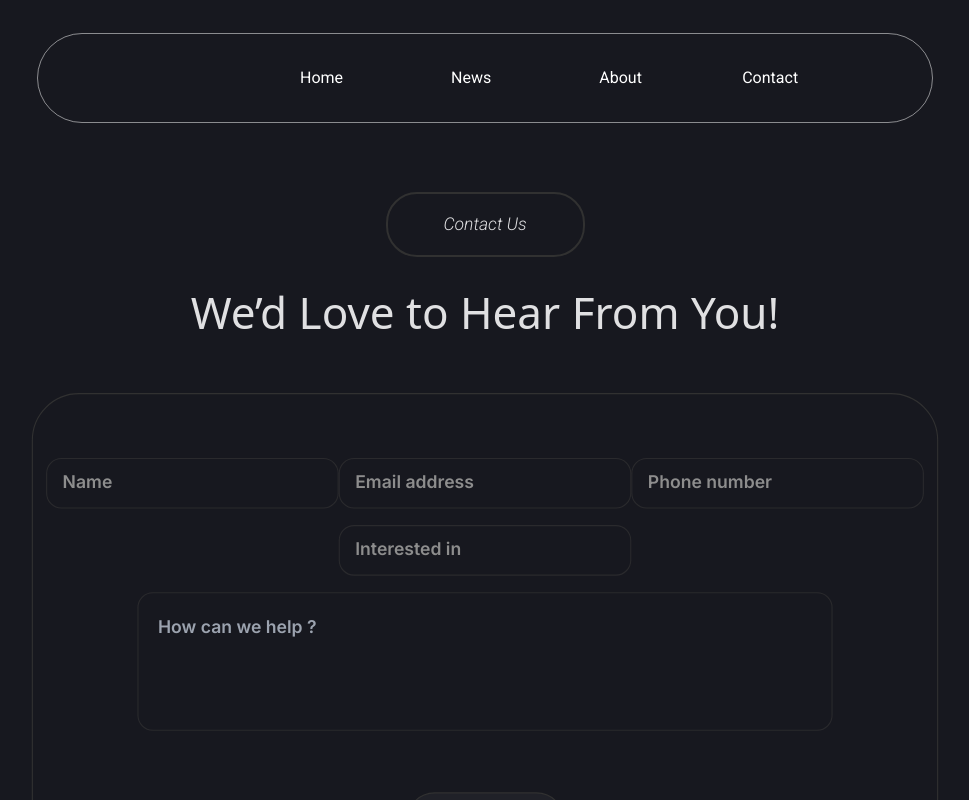
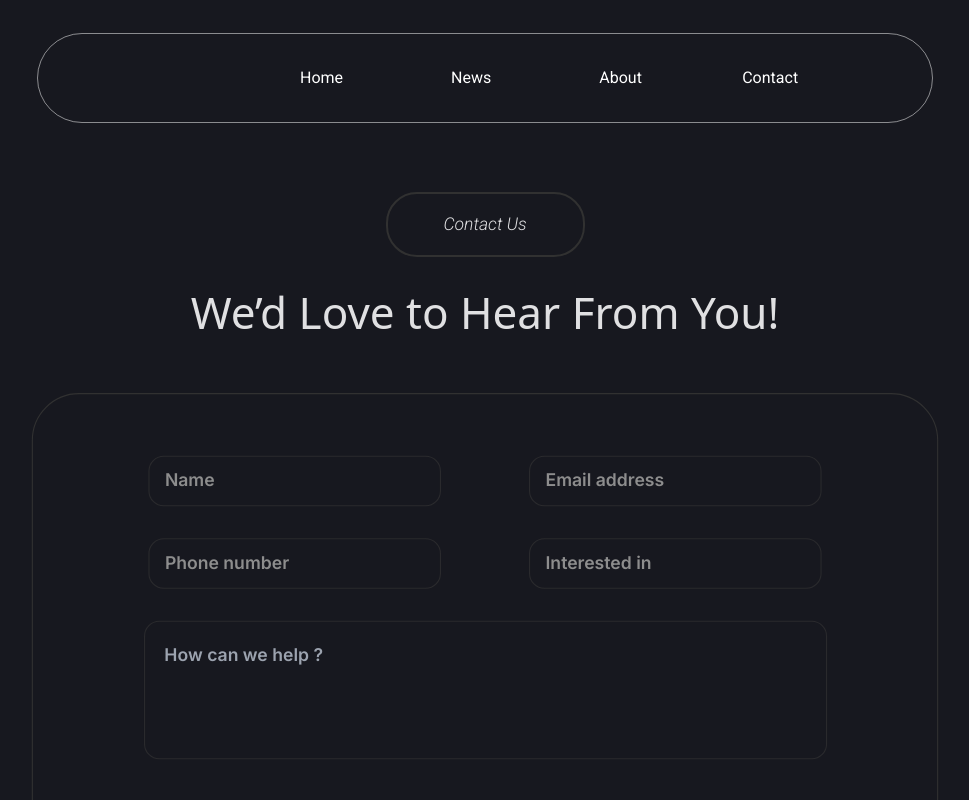
Before and after one commit to prasxor/Hackathon_main_desgn, a React (Vite) app in the folder HackathonDesign/: page /contact in a window 1280 px wide. Shown: the top 800 px of the page, without its empty margins (155-1124 px from the left). Built offline with nearby package versions, Linux system fonts and the light colour scheme.

Commit message:
updated upto nthing but some little changes regarding styles

```diff
--- a/HackathonDesign/src/Components/Elements/Atoms/Cards/FakeNewsCards/FakeNewsCards.css
+++ b/HackathonDesign/src/Components/Elements/Atoms/Cards/FakeNewsCards/FakeNewsCards.css
@@ -1,7 +1,7 @@
 .FakeNewsCardsContainer {
   /* border: 1.5px solid #313131; */
   /* border: 1px solid red; */
-  height: 80%;
+  height: 70%;
   width: 80%;
   display: flex;
   align-items: center;
--- a/HackathonDesign/src/Components/Elements/SecondHome/SecondHome.css
+++ b/HackathonDesign/src/Components/Elements/SecondHome/SecondHome.css
@@ -20,7 +20,7 @@
   align-items: center;
   justify-content: space-evenly;
   flex-direction: row;
-  /* gap: 20px; */
+  gap: 5%;
   width: 90%;
   /* border: 1px solid red; */
 }
--- a/HackathonDesign/src/Components/Pages/ContactUs/ContactUs.css
+++ b/HackathonDesign/src/Components/Pages/ContactUs/ContactUs.css
@@ -60,16 +60,40 @@
   display: flex;
   align-items: center;
   justify-content: center;
+  /* border: 1px solid red; */
   flex-wrap: wrap;
-  margin: 7% 0;
+  flex-direction: column;
+  margin: 5% 0;
+
 }
 
+.ContactUsInputContainerBottomMainInputSubContainer{
+  display: grid;
+  align-items: center;
+  justify-content: center;
+  /* border: 1px solid yellow; */
+  height: 150px;
+  width: 100%;
+  flex-wrap: wrap;
+  padding: 0 100px;
+  column-gap: 80px;
+  grid-template-columns: auto auto;
+}
+
+.ContactUsInputContainerBottomMainInputSeperateContaier{
+  /* border: 1px solid red; */
+  width: 100%;
+  height: auto;
+}
+
+
 .ContactUsTextarea {
-  width: 703px;
+  width: 690px;
   height: 126px;
   display: flex;
   align-items: center;
   justify-content: center;
+  /* border: 1px solid green; */
 }
 
 .ContactUsTextarea textarea {
--- a/HackathonDesign/src/Components/Pages/ContactUs/ContactUs.jsx
+++ b/HackathonDesign/src/Components/Pages/ContactUs/ContactUs.jsx
@@ -3,8 +3,8 @@ import Navbar from "../../Elements/Navbar/Navbar";
 import KeyHighlights from "../../Elements/Atoms/KeyHighlights/KeyHighlights";
 import "./ContactUs.css";
 import ContactInput from "../../Elements/Atoms/ContactInput/ContactInput";
-import ContactBtn from "../../Elements/Atoms/Button/ContactBtn/ContactBtn"
-import Footer from "../../Elements/Footer/Footer"
+import ContactBtn from "../../Elements/Atoms/Button/ContactBtn/ContactBtn";
+import Footer from "../../Elements/Footer/Footer";
 import InputNumber from "../../Elements/Atoms/InputNumber/InputNumber";
 
 const ContactUs = () => {
@@ -23,11 +23,26 @@ const ContactUs = () => {
         <div className="ContactUsInputContainerBottom">
           <form action="#">
             <div className="ContactUsInputContainerBottomMainInput">
-              <ContactInput typepurpose={"text"} label={"Name"} />
-              <ContactInput typepurpose={"email"} label={"Email address"} />
+              <div className="ContactUsInputContainerBottomMainInputSubContainer">
+                <div className="ContactUsInputContainerBottomMainInputSeperateContaier">
+                  <ContactInput typepurpose={"text"} label={"Name"} />
+                </div>
+                <div className="ContactUsInputContainerBottomMainInputSeperateContaier">
+                  <ContactInput typepurpose={"email"} label={"Email address"} />
+                </div>
+                <div className="ContactUsInputContainerBottomMainInputSeperateContaier">
+                  <ContactInput
+                    typepurpose={"number"}
+                    label={"Phone number"}
+                    minLength={10}
+                    maxLength={11}
+                  />
+                </div>
+                <div className="ContactUsInputContainerBottomMainInputSeperateContaier">
+                  <ContactInput typepurpose={"text"} label={"Interested in"} />
+                </div>
+              </div>
               {/* <ContactInput typepurpose={"number"} label={"Phone number"} /> */}
-              <ContactInput typepurpose={"number"} label={"Phone number"} minLength={10} maxLength={11} />
-              <ContactInput typepurpose={"text"} label={"Interested in"} />
               <div className="ContactUsTextarea">
                 <textarea
                   name="textarea"
@@ -36,7 +51,7 @@ const ContactUs = () => {
                 ></textarea>
               </div>
               <div className="contactBtn">
-                <ContactBtn title={"Submit"}/>
+                <ContactBtn title={"Submit"} />
               </div>
             </div>
           </form>
```
